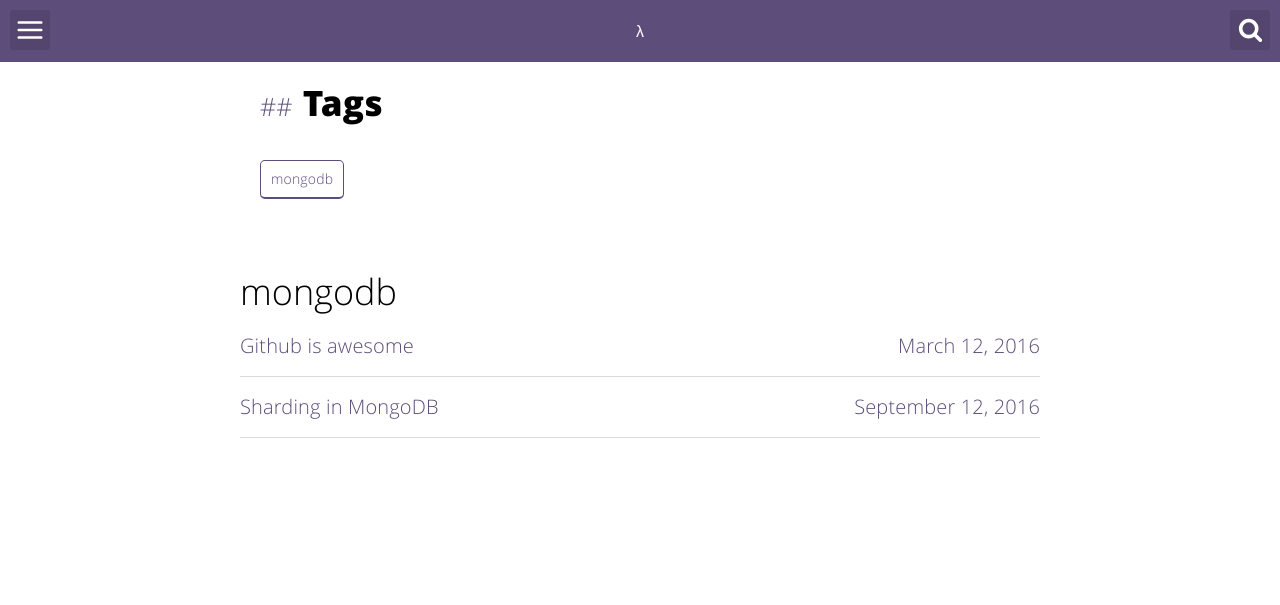
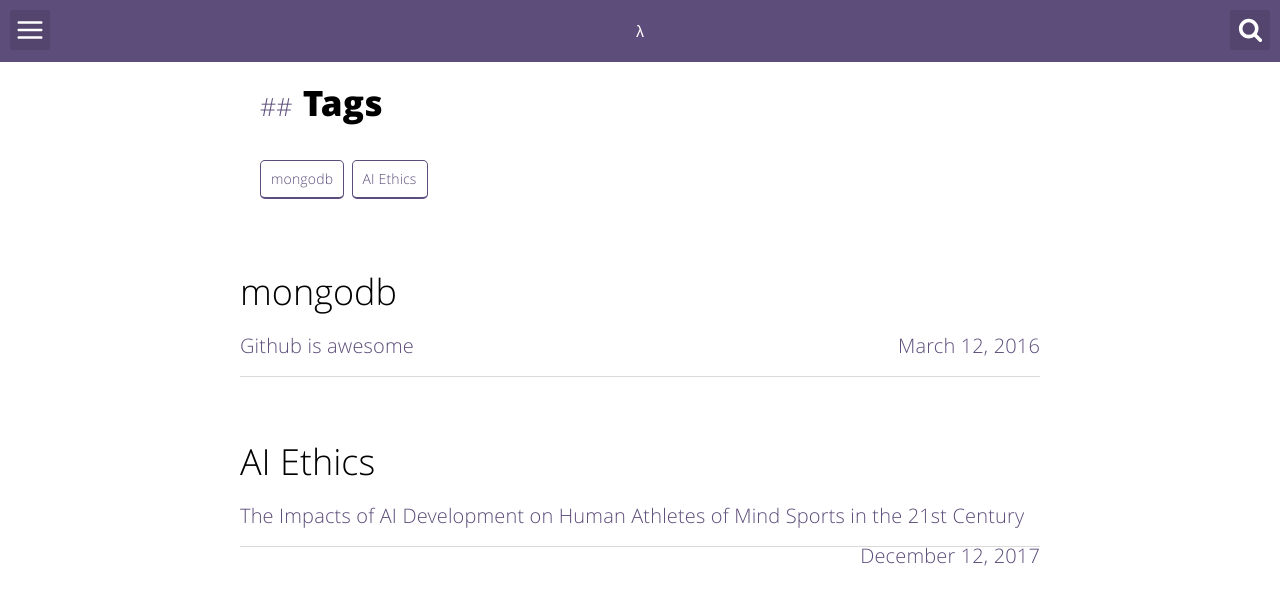
Before and after one commit to zywkloo/zywkloo.github.io, a Jekyll site: the page built from tags.html, in a window 1280 px wide. Shown: the top 605 px of the page. Built offline with Jekyll 4.4.1, drawn with Linux system fonts in a browser that asks for light colours; some of the changed lines change nothing that is shown.

Commit message:
Update 2016-02-10-sharding.md

```diff
--- a/_posts/2016-02-10-sharding.md
+++ b/_posts/2016-02-10-sharding.md
@@ -1,69 +1,71 @@
 ---
 layout: post
-title:  "Sharding in MongoDB"
+title:  "The Impacts of AI Development on Human Athletes of Mind Sports in the 21st Century"
 image: ''
-date:   2016-09-12 00:06:31
+date:   2017-12-12 00:06:31
 tags:
-- mongodb
+- AI Ethics
 description: ''
 categories:
-- Learn Jekyll
+- synthesis
 ---
-
-<p class="music-read"><a href="spotify:track:4DAZ8UYNpWVIV46aLkN2Qp">Music for reading(spotify)</a></p>
+# The Impacts of AI Development on
+# Human Athletes of Mind Sports in the 21st Century
 
 <img src="http://cdn1.tnwcdn.com/wp-content/blogs.dir/1/files/2016/02/raw.gif">
 
-## Sharding ? why ?
+## I.	Contemporary AI and mind games
 
-Lorem ipsum dolor sit amet, consectetur adipisicing elit. Iste quas, esse laudantium quis ipsa consequuntur iure atque! Necessitatibus quam quidem illum, corrupti molestiae, maxime neque, consequuntur quia alias, modi commodi.Lorem ipsum dolor sit amet, consectetur adipisicing elit. Cupiditate rem ducimus dolores repellat itaque perferendis corporis ex dicta doloremque optio harum excepturi, ut, praesentium asperiores! Voluptatum amet perspiciatis iusto, fugiat!Lorem ipsum dolor sit amet, consectetur adipisicing elit. Harum, libero quia placeat necessitatibus culpa mollitia, illum, quam sed ratione ad eaque suscipit consectetur itaque quasi aperiam. Quaerat, nihil voluptas tenetur?Lorem ipsum dolor sit amet, consectetur adipisicing elit. Eos unde quam autem fugit, aliquam perspiciatis, accusamus numquam, pariatur impedit excepturi debitis repellendus consectetur laboriosam voluptatem temporibus sunt illo magnam! Voluptates.Lorem ipsum dolor sit amet, consectetur adipisicing elit. Ullam repudiandae quidem, fuga eaque, deserunt eius. Aperiam, maxime fuga alias ad vel amet et facere soluta asperiores quasi. A, aperiam, ipsam.
+The definition of Artificial intelligence, most known as AI, dates from 1956 on the leafy campus of Dartmouth College, where artificial intelligence was essentially described as machines that can simulate human’s learning or other features of intelligence (Vella, 2017).  Within decades of years, AI has been developed so fast that Russell and Norvig (2010) point out once super AI accomplished, it would change lives of humankind. They further emphasize ethical consequence that those super machines at a certain level might “threaten human autonomy, freedom, and even survival” (p. 1051) (Russell & Norvig, 2010).
 
-<figure class="foto-legenda">
-	<img src="{{ "/assets/img/sharding-gerenciamento-usuarios/ajudando-carregar.jpg"}}" alt="">
-	<figcaption> <p>Lorem ipsum dolor sit amet, consectetur adipisicing elit. Repellat architecto minus sed dolorum debitis iste quae harum, fuga commodi libero voluptatum voluptates nemo, assumenda itaque. Placeat neque voluptatem, veritatis quae.</p>
-	</figcaption>
-</figure>
+Meanwhile, there has been live evidence of this statement right now, which is alpha Go developed by Google DeepMind group. With swift deep learning ability, this AI has made the threat into reality and shocked the whole world, by defeating two most representative and legendary players, Go world champion Ke and chess world champion Kasparov (Going places; artificial intelligence, 2017).
 
-Lorem ipsum dolor sit amet, consectetur adipisicing elit. Tenetur, illo eaque incidunt voluptatibus minus repudiandae eius consectetur tempore enim quisquam, quia veniam fuga autem, labore quas voluptate suscipit. Omnis, rem!Lorem ipsum dolor sit amet, consectetur adipisicing elit. Vero, veritatis modi libero unde! Sapiente tempora eius cum doloribus, non, provident, veniam placeat veritatis quos possimus asperiores ipsam animi aliquam vel!
+So far, those games like chess and Go have been officially defined as mind games by the 1st World Mind Sports Games, which comprised competitions for five games: bridge, chess, draughts, Go and xiangqi (Chinese chess) (World Bridge Games Makes an Impressive Debut, 2008). Unlike AI, minds games have been fruits of human wisdom for thousands of years, but now they may be the most AI-impacted professional field of sports. When reviewing the defeat, Kasparov and Greengard (2017) believe after thousands of years of human dominance, the game is over now and machines will be better than humans at chess forever.
+
+Fortunately, we still have relaxing voice stating that unlike the steady growing rate of computer power, AI development would come to a real bottleneck after the present intensive growth according to the archive research (Atkinson, 2017). Paul-Choudhury believes that due to lacking knowledge of how our mind works, AI may stay at this level in the near future (as cited in Atkinson, 2017, p. s4126).
+
+It might be true that the human players of mind games would be supressed by AI from now on, but analysis and evidence are supporting more proofs that at least in the short term, human players should not be afraid of AI. After answering questions about the implement motivation, community recognition and psychological impacts, we could reason out that human will still be the core part of mind games and would become better with the help of AI.
 
 <img src="https://octodex.github.com/images/codercat.jpg" alt="">
 
-## Lorem ipsum dolor, alias.?
+## II.	What would AI bring to mind game players, Apocalypse or Genesis??
 
-Lorem ipsum dolor sit amet, consectetur adipisicing elit. Nemo minima veritatis est, unde nesciunt optio debitis. Soluta eos temporibus harum esse eveniet, alias praesentium, sapiente ipsa excepturi reprehenderit ullam ea.
+1. 	Would super AI be created as professionals?
 
-### Warning!
+In 1949, scientists predict that once invented, computers would take over jobs from man (Atkinson, 2017). The predictions turned out to be true on some jobs like house temperature controller and automatic plane pilots (Atkinson, 2017). Now after the narrow 1-match win made by Deep Blue on chess 20 years ago, AI has made defeating human players not challenging, with a 3-0 clean win to Ke (Going places; artificial intelligence, 2017). The reason why AI is progressing so fast is that human cannot practice continuously likewise, 24 hours everyday without rest (Atkinson, 2017). As computers did replace those eliminated jobs decades of years ago, with faster growth rate, would contemporary AI did it to human players soon？
 
-Lorem ipsum dolor sit amet, consectetur adipisicing elit. Atque corporis, fuga sequi cumque in quos excepturi placeat iste! Eaque voluptatum laudantium, recusandae optio! Rem impedit laborum enim minima aliquid, repellendus.<br>
-` scalability` Lorem ipsum dolor sit amet, consebus tempora!:
+However, even if capable in a longer future, at least now the most potential AI player is not created for replacements of players or competing for championship against human. DeepMind, the development group of AlphaGo, verifies that this machine will assist to biological brains but not replace them in the end, by helping people to find out new solutions of problems (Going places; artificial intelligence, 2017).
 
-1. <a href="http://dba.stackexchange.com/questions/4508/what-does-horizontal-scaling-mean" target="_blank">What does horizontal scaling mean?</a>
-2. <a href="https://blog.openshift.com/best-practices-for-horizontal-application-scaling/" target="_blank">Best Practices For Horizontal Application Scaling</a>
-3. <a href="http://www.infoq.com/articles/ebay-scalability-best-practices" target="_blank">Scalability Best Practices: Lessons from eBay</a>
-4. <a href="http://stackoverflow.com/questions/5401992/what-does-scale-horizontally-and-scale-vertically-mean" target="_blank">What does scale horizontally and scale vertically mean?</a>
+Besides, according to the bottleneck of AI development mentioned in section 1, AI may stay at this level in a certain long period. Therefore, we should not worry about the replacing crisis of human players in the near future, since contemporary AI at research level does not aim at competing for championship with human on their own will or under someone’s command.
 
-## Lorem ipsum dolor sit amet,res.
+2.	 Can humanoid AI be recognized as mind game players by people?
 
+There is a huge difference between the early concerns of machines replacing people’s jobs and the fear of AI hitting the labor pool today, that AI is capable of completing jobs requiring creativity, imagination and intuition, instead of jobs that are only repetive and uncreative ones (Atkinson, 2017). As evidence, AlphaGo plays and learns in a very human way, but it showed some creative moves beyond the existing wisdom (Atkinson, 2017). Since AI has been thinking similarly to human beings and with more creativity, is it possible to be more admirable than human players?
 
-{% highlight javascript %}
-use admin
-db.createUser{
-	user: "bonitao",
-	pwd: "2016bonitao",
-	roles: [{role: "userAdminAnyDatabase", db: "admin"}]
-}
-{% endhighlight %}
+Firstly, though thinking more humanly, AI has not shown all mental tools that human beings are born with (Showdown; Artificial intelligence and Go, 2016). That means machines like AlphaGo do not have more aims and more awareness of their existence than a word processing or accounting applications (Showdown; Artificial intelligence and Go, 2016). Kasparov and Greengard (2017) also point out, human is more than just creativity, and we also have dreams and goals AI can not have.
 
-Lorem ipsum dolor sit amet, consectetur adipisicing elit. Cumque asperiores quam fuga tempora nisi consequatur, sequi cum voluptate deleniti quis, perspiciatis commodi beatae modi, iusto ab deserunt corrupti libero doloribus.
+Secondly, people only have moral connection comfortably with identified beings similar to us (Frias, 2016). Agar considers that the identity mainly relies on whether it has typical performances of human beings, and despite of the appearance huge enhancement will weaken it too (as cited in Frias, 2016, p. 104). Obviously, AI is more powerful than human on mind games now, and neither AlphaGo nor Deep Blue has typical physical structure and mental tools as human, so we can not build more connection with AI than a drug-enhanced runner. All of those will certainly make contemporary AI impossible to be recognized equally as human players and engaged in mind games.
 
-{% highlight javascript %}
+3.	Can AI spoil mental situations of mind game players?
 
-db.updateUser("bonitao",
-{
-	pwd: "2016bonitao",
-	roles: [{role: "read", db: "assets"}]
-})
+When Kasparov and Greengard (2017) review the defeat 20 years ago, the chess champion says he did have sleepless night and felt annoyed by the mismoves. Even for the top professional players, it looks like very hard to come through the sense of loss after being defeated by an unemotional and inhuman enemy.
 
-{% endhighlight %}
+Nevertheless, after the mood of a moment, the former world champion still holds fearless attitude for the future with technology, and he believes all the downsides are just growing pains, because the new generation can use technology to fulfill our goals (Kasparov & Greengard, 2017) .
 
-Lorem ipsum dolor sit amet, consectetur adipisicing elit. Magni assumenda perferendis, iure atque. Tempore qui blanditiis autem necessitatibus natus soluta voluptas saepe totam animi voluptatum recusandae, nihil maiores et cumque.
+Since Kasparov witnessed and joined the milestone event of AI rising, the confidence of the world champion could be a convincing start. Right now, we are more than glad to see after the loss to AlphaGo, Mr. Ke, the representative player of new generation, studied the moves of AI and found out new ideas (Going places; artificial intelligence, 2017). He went on 22 straight wins against human opponents, which is an impressive feat even for the top 1 player in the world (Going places; artificial intelligence, 2017). It proves that top human players will not be frustrated, but instead they are encouraged positively to face new challenge by AI, and try to exceed the existing wisdom as hard as possible (Going places; artificial intelligence, 2017)
+
+## III.	Mind games players with AI in the future
+
+According to the analysis above, we can conclude that there is no recent evidence showing that AI like AlphaGo would be transformed into professional players. Besides, people would not recognize and admire AI equally as human players of mind games, since inhuman AI does not have same structure and mental specialties as human.
+
+Plus, professional players may feel lost just because they hate loss, but with the appearance of AI they will not quit with only one loss (Kasparov & Greengard, 2017). With the enlightenment of AI, player is aspired to learn new things and that is how we human beings survived and exceeded machines uniquely through Industrial Revolution and beyond all those species on the earth.
+
+### References
+* Atkinson, P. (2017). ‘The Robots are Coming!’: Perennial problems with technological progress. The Design Journal, 20(sup1), S4120-S4131.
+* Frias, F. J. (2016). The defining components of the cyborg: cyborgathletes, fictional or real? Sport, Ethics and philoSophy, 10(1), 97-111.
+* Going places; artificial intelligence. (2017). The Economist, 425(9063), 76.
+* Kasparov, G. & Greengard, M. (2017). Deep thinking: Where machine intelligence ends and human creativity begins. New York: Public Affairs.
+* Russell, S. & Norvig, P. (2010). Artificial Intelligence:a mordern approach, 3rd ed. New Jersey: Pearson Education,Inc.
+* Showdown; Artificial intelligence and Go. (2016). The Economist, 418(8980), 73.
+Vella, M. (2017). How A.I. is transforming our world. Time; Artificial Intelligence: The Future of Humankind, special edition, 5-7.
+* World Bridge Games Makes an Impressive Debut. (2008, October). Retrieved from http://db.worldbridge.org/Repository/tourn/Beijing.08/Beijing.htm
```
